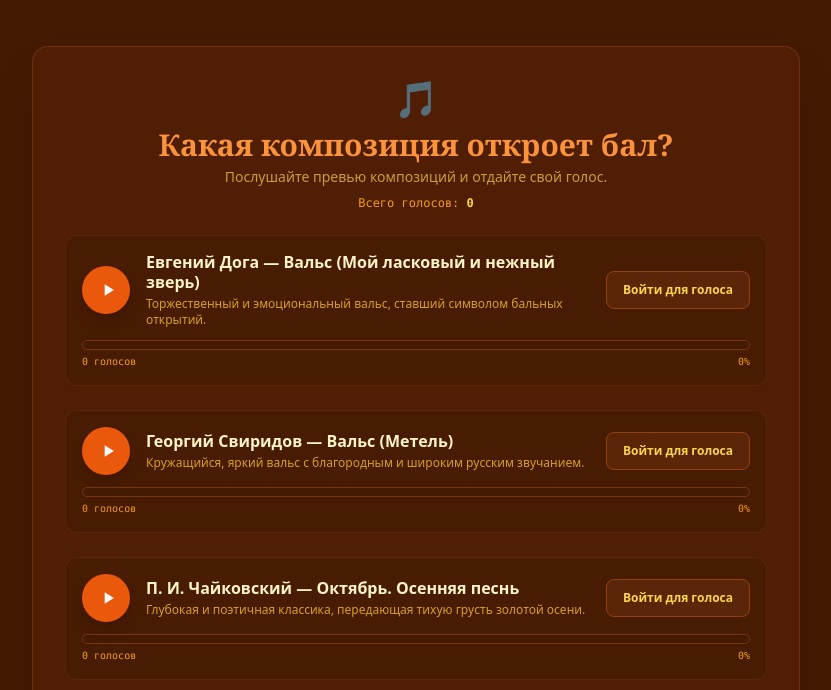
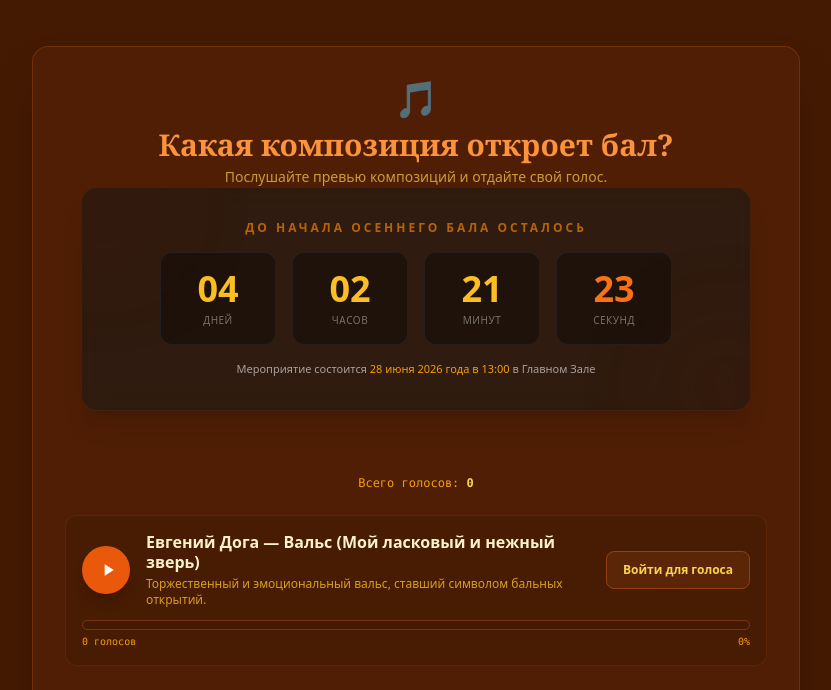
Before and after one commit to jsfxddc0de/hakaton_project, a FastAPI app: page / in a window 1280 px wide. Shown: the part 376-1066 px from the top of the page, without its empty margins (224-1055 px from the left). Run offline with FastAPI, Linux system fonts and the light colour scheme; data that the repository does not hold is empty; some libraries are stand-ins or nearby versions.

Commit message:
добавлен таймер

```diff
--- a/backend/app.py
+++ b/backend/app.py
@@ -1,3 +1,7 @@
+from fastapi.responses import StreamingResponse
+import openpyxl
+from openpyxl.styles import Font, PatternFill, Alignment, Border, Side
+import io
 import random
 import sys
 import os
@@ -525,6 +529,125 @@ async def admin(request: Request, db: Session = Depends(get_db)):
         context={"apps": apps, "stats": stats, "total_votes": total_votes}
     )
 
+@app.get("/admin/export/excel")
+async def export_applications_to_excel(request: Request, db: Session = Depends(get_db)):
+    # Проверяем, что скачивает именно администратор
+    if not verify_admin(request):
+        return JSONResponse(status_code=401, content={'error': 'Unauthorized'})
+
+    # Получаем все заявки из БД со всеми связями
+    apps_raw = db.query(Application).order_by(Application.id.desc()).all()
+
+    # Создаем Excel-книгу
+    wb = openpyxl.Workbook()
+    ws = wb.active
+    ws.title = "Заявки на Бал 2026"
+
+    # Включаем сетку таблицы
+    ws.views.sheetView[0].showGridLines = True
+
+    # Стили для красивого оформления таблицы
+    font_title = Font(name='Calibri', size=16, bold=True, color='804000')
+    font_header = Font(name='Calibri', size=11, bold=True, color='FFFFFF')
+    font_data = Font(name='Calibri', size=11)
+
+    fill_header = PatternFill(start_color='B17A20', end_color='B17A20', fill_type='solid') # Осенний золотой цвет
+    align_center = Alignment(horizontal='center', vertical='center', wrap_text=True)
+    align_left = Alignment(horizontal='left', vertical='center', wrap_text=True)
+
+    # Тонкая рамка для ячеек
+    thin_border = Border(
+        left=Side(style='thin', color='D3D3D3'),
+        right=Side(style='thin', color='D3D3D3'),
+        top=Side(style='thin', color='D3D3D3'),
+        bottom=Side(style='thin', color='D3D3D3')
+    )
+
+    # 1. Заголовок таблицы
+    ws.merge_cells('A1:J1')
+    ws['A1'] = "СПИСОК ЗАЯВОК НА УЧАСТИЕ — ОСЕННИЙ БАЛ 2026"
+    ws['A1'].font = font_title
+    ws['A1'].alignment = Alignment(horizontal='left', vertical='center')
+    ws.row_dimensions[1].height = 40
+
+    # Пустая строка-разделитель
+    ws.append([])
+
+    # 2. Шапка таблицы
+    headers = [
+        "ID Заявки", "ФИО Участника", "Класс / Группа", "Email",
+        "Телефон", "Мероприятие", "Пожелания", "Статус", "IP-адрес", "Дата подачи"
+    ]
+    ws.append(headers)
+    ws.row_dimensions[3].height = 28
+
+    for col_idx in range(1, 11):
+        cell = ws.cell(row=3, column=col_idx)
+        cell.font = font_header
+        cell.fill = fill_header
+        cell.alignment = align_center
+        cell.border = thin_border
+
+    # 3. Наполнение данными
+    for app_obj in apps_raw:
+        status_ru = {
+            'pending': 'Ожидает модерации ⏳',
+            'approved': 'Одобрена ✅',
+            'rejected': 'Отклонена ❌'
+        }.get(app_obj.status, app_obj.status)
+
+        row = [
+            app_obj.id,
+            app_obj.user.fio if app_obj.user else "Удален",
+            app_obj.user.class_group if app_obj.user else "—",
+            app_obj.user_email,
+            app_obj.user.phone if (app_obj.user and app_obj.user.phone) else "—",
+            app_obj.event.title if app_obj.event else "Удалено",
+            app_obj.wishes if app_obj.wishes else "—",
+            status_ru,
+            app_obj.user.ip_address if app_obj.user else "—",
+            app_obj.created_at.strftime('%Y-%m-%d %H:%M')
+        ]
+        ws.append(row)
+        curr_row_idx = ws.max_row
+        ws.row_dimensions[curr_row_idx].height = 22
+
+        # Стилизуем ячейки с данными
+        for col_idx in range(1, 11):
+            cell = ws.cell(row=curr_row_idx, column=col_idx)
+            cell.font = font_data
+            cell.border = thin_border
+            # ID, Телефон, Статус, IP и Дата — по центру, остальное по левому краю
+            if col_idx in [1, 5, 8, 9, 10]:
+                cell.alignment = align_center
+            else:
+                cell.alignment = align_left
+
+    # Автоматическая настройка ширины столбцов под размер текста
+    for col in ws.columns:
+        max_len = 0
+        col_letter = col[0].column_letter
+        for cell in col:
+            # Игнорируем объединенный заголовок первой строки при расчете ширины
+            if cell.row == 1:
+                continue
+            if cell.value:
+                max_len = max(max_len, len(str(cell.value)))
+        ws.column_dimensions[col_letter].width = max(max_len + 4, 12)
+
+    # Сохраняем в память
+    file_stream = io.BytesIO()
+    wb.save(file_stream)
+    file_stream.seek(0)
+
+    # Отдаем файл пользователю
+    filename = f"Applications_Ball_2026_{func.now()}.xlsx"
+    return StreamingResponse(
+        file_stream,
+        media_type="application/vnd.openxmlformats-officedocument.spreadsheetml.sheet",
+        headers={"Content-Disposition": f"attachment; filename=applications_ball_2026.xlsx"}
+    )
+
 @app.post("/admin/approve/{app_id}")
 async def admin_approve(request: Request, app_id: int, db: Session = Depends(get_db)):
     if not verify_admin(request):
--- a/backend/templates/admin.html
+++ b/backend/templates/admin.html
@@ -17,6 +17,10 @@
                 </a>
                 <a href="/api/docs" target="_blank" class="bg-amber-900/30 border border-amber-800 text-amber-400 px-4 py-2 rounded-lg hover:bg-amber-950 transition text-sm font-semibold">
     Документация API 📜
+</a>
+<!-- Кнопка выгрузки Excel -->
+<a href="/admin/export/excel" class="bg-emerald-900/30 border border-emerald-800 text-emerald-400 px-4 py-2 rounded-lg hover:bg-emerald-950 transition text-sm font-semibold flex items-center gap-2">
+    Скачать Excel 📊
 </a>
                 <a href="/api/users" target="_blank" class="bg-indigo-900/30 border border-indigo-800 text-indigo-400 px-4 py-2 rounded-lg hover:bg-indigo-950 transition text-sm font-semibold">
                     API (JSON) 📊
--- a/backend/templates/index.html
+++ b/backend/templates/index.html
@@ -89,6 +89,79 @@
                 <span class="text-4xl">🎵</span>
                 <h2 class="text-2xl md:text-3xl font-serif font-bold text-orange-400 mt-2">Какая композиция откроет бал?</h2>
                 <p class="text-sm text-amber-300/70 mt-1">Послушайте превью композиций и отдайте свой голос.</p>
+
+<!-- КРАСИВЫЙ ТАЙМЕР ОБРАТНОГО ОТСЧЕТА -->
+<div class="max-w-4xl mx-auto mb-16 px-4">
+    <div class="bg-stone-900/60 backdrop-blur-md border border-amber-900/30 p-8 rounded-2xl text-center shadow-xl relative overflow-hidden">
+        <!-- Осенний декор внутри таймера -->
+        <div class="absolute -top-10 -left-10 w-32 h-32 bg-orange-950/20 rounded-full blur-2xl pointer-events-none"></div>
+        <div class="absolute -bottom-10 -right-10 w-32 h-32 bg-amber-950/20 rounded-full blur-2xl pointer-events-none"></div>
+
+        <h3 class="text-xs uppercase tracking-[0.25em] text-amber-600/80 font-semibold mb-4">До начала Осеннего Бала осталось</h3>
+
+        <!-- Сетка таймера -->
+        <div class="grid grid-cols-4 gap-4 max-w-lg mx-auto mb-2">
+            <!-- Дни -->
+            <div class="bg-stone-950/50 border border-stone-800/80 p-4 rounded-xl">
+                <span id="timer-days" class="block text-3xl md:text-4xl font-bold text-amber-400">00</span>
+                <span class="text-[10px] uppercase tracking-wider text-stone-500 mt-1 block">Дней</span>
+            </div>
+            <!-- Часы -->
+            <div class="bg-stone-950/50 border border-stone-800/80 p-4 rounded-xl">
+                <span id="timer-hours" class="block text-3xl md:text-4xl font-bold text-amber-400">00</span>
+                <span class="text-[10px] uppercase tracking-wider text-stone-500 mt-1 block">Часов</span>
+            </div>
+            <!-- Минуты -->
+            <div class="bg-stone-950/50 border border-stone-800/80 p-4 rounded-xl">
+                <span id="timer-minutes" class="block text-3xl md:text-4xl font-bold text-amber-400">00</span>
+                <span class="text-[10px] uppercase tracking-wider text-stone-500 mt-1 block">Минут</span>
+            </div>
+            <!-- Секунды -->
+            <div class="bg-stone-950/50 border border-stone-800/80 p-4 rounded-xl">
+                <span id="timer-seconds" class="block text-3xl md:text-4xl font-bold text-orange-500">00</span>
+                <span class="text-[10px] uppercase tracking-wider text-stone-500 mt-1 block">Секунд</span>
+            </div>
+        </div>
+        <p class="text-[11px] text-stone-400 mt-4">Мероприятие состоится <span class="text-amber-500">28 июня 2026 года в 13:00</span> в Главном Зале</p>
+    </div>
+</div>
+
+<!-- Скрипт оживления таймера -->
+<script>
+    // Задаем дату окончания: 28 июня 2026 года, 13:00:00
+    const targetDate = new Date("June 28, 2026 13:00:00").getTime();
+
+    function updateCountdown() {
+        const now = new Date().getTime();
+        const difference = targetDate - now;
+
+        if (difference < 0) {
+            // Если событие уже началось или прошло
+            document.getElementById("timer-days").innerText = "00";
+            document.getElementById("timer-hours").innerText = "00";
+            document.getElementById("timer-minutes").innerText = "00";
+            document.getElementById("timer-seconds").innerText = "00";
+            return;
+        }
+
+        // Расчет времени
+        const days = Math.floor(difference / (1000 * 60 * 60 * 24));
+        const hours = Math.floor((difference % (1000 * 60 * 60 * 24)) / (1000 * 60 * 60));
+        const minutes = Math.floor((difference % (1000 * 60 * 60)) / (1000 * 60));
+        const seconds = Math.floor((difference % (1000 * 60)) / 1000);
+
+        // Форматирование вывода (добавляем ведущие нули)
+        document.getElementById("timer-days").innerText = days < 10 ? "0" + days : days;
+        document.getElementById("timer-hours").innerText = hours < 10 ? "0" + hours : hours;
+        document.getElementById("timer-minutes").innerText = minutes < 10 ? "0" + minutes : minutes;
+        document.getElementById("timer-seconds").innerText = seconds < 10 ? "0" + seconds : seconds;
+    }
+
+    // Обновляем таймер каждую секунду
+    setInterval(updateCountdown, 1000);
+    // Первый мгновенный запуск при загрузке страницы
+    updateCountdown();
+</script>
 
                 <!-- Предупреждение для кандидатов -->
                 {% if user_role == 'candidate' %}
```
